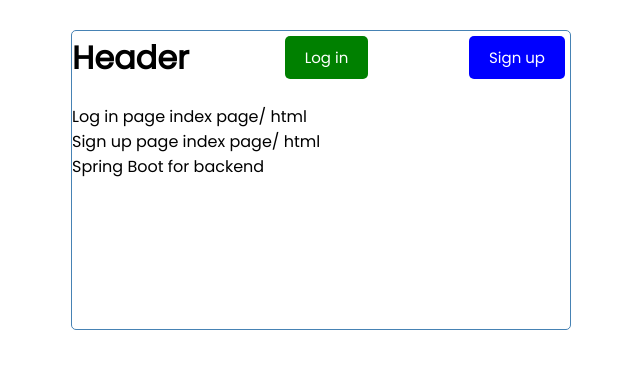
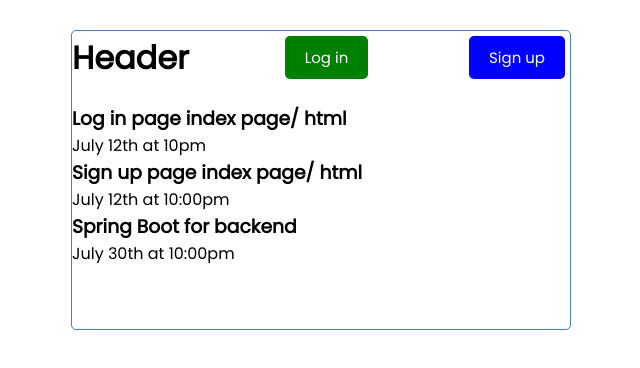
Before and after one commit to KevinPham123/Mockup-Web, an Angular app: page / in a window 1280 px wide. Shown: the top 368 px of the page, without its empty margins (319-959 px from the left). Built offline with nearby package versions, Linux system fonts and the light colour scheme.

Commit message:
Tasks
Updated tasks to have deadlines

```diff
--- a/src/app/app.module.ts
+++ b/src/app/app.module.ts
@@ -6,6 +6,7 @@ import { HeaderComponent } from './components/header/header.component';
 import { ButtonComponent } from './components/button/button.component';
 import { Button2Component } from './components/button2/button2.component';
 import { TasksComponent } from './components/tasks/tasks.component';
+import { TaskItemComponent } from './components/task-item/task-item.component';
 
 @NgModule({
   declarations: [
@@ -13,7 +14,8 @@ import { TasksComponent } from './components/tasks/tasks.component';
     HeaderComponent,
     ButtonComponent,
     Button2Component,
-    TasksComponent
+    TasksComponent,
+    TaskItemComponent
   ],
   imports: [
     BrowserModule
--- /dev/null
+++ b/src/app/components/task-item/task-item.component.css
@@ -0,0 +1,3 @@
+.task {
+
+}
--- /dev/null
+++ b/src/app/components/task-item/task-item.component.html
@@ -0,0 +1,4 @@
+<div class="task">
+    <h3>{{task.text}}</h3>
+    <p>{{task.day}}</p>
+</div>
--- /dev/null
+++ b/src/app/components/task-item/task-item.component.ts
@@ -0,0 +1,17 @@
+import { Component, OnInit, Input } from '@angular/core';
+import {Task} from '../../Task'
+
+@Component({
+  selector: 'app-task-item',
+  templateUrl: './task-item.component.html',
+  styleUrls: ['./task-item.component.css']
+})
+export class TaskItemComponent implements OnInit {
+  @Input() task: Task;
+
+  constructor() { }
+
+  ngOnInit(): void {
+  }
+
+}
--- a/src/app/components/tasks/tasks.component.html
+++ b/src/app/components/tasks/tasks.component.html
@@ -1 +1 @@
-<p *ngFor="let task of tasks">{{task.text}}</p>
+<app-task-item *ngFor="let task of tasks" [task]="task"></app-task-item>
--- a/src/app/mock-tasks.ts
+++ b/src/app/mock-tasks.ts
@@ -4,19 +4,19 @@ export const TASKS = [
     {
         id: 1,
         text: 'Log in page index page/ html',
-        day: 'May 5th at 2:30pm',
+        day: 'July 12th at 10pm',
         reminder: true,
     },
     {
         id: 2,
         text: 'Sign up page index page/ html',
-        day: 'May 6th at 2:30pm',
+        day: 'July 12th at 10:00pm',
         reminder: true,
     },
     {
         id: 3,
         text: 'Spring Boot for backend',
-        day: 'May 7th at 2:30pm',
+        day: 'July 30th at 10:00pm',
         reminder: false,
     }
 ]
--- a/tsconfig.json
+++ b/tsconfig.json
@@ -5,7 +5,7 @@
     "baseUrl": "./",
     "outDir": "./dist/out-tsc",
     "forceConsistentCasingInFileNames": true,
-    "strict": true,
+    "strict": false,
     "noImplicitReturns": true,
     "noFallthroughCasesInSwitch": true,
     "sourceMap": true,
```
Also changed, not shown: 1 other file (tests, documents, lock files or other folders).
